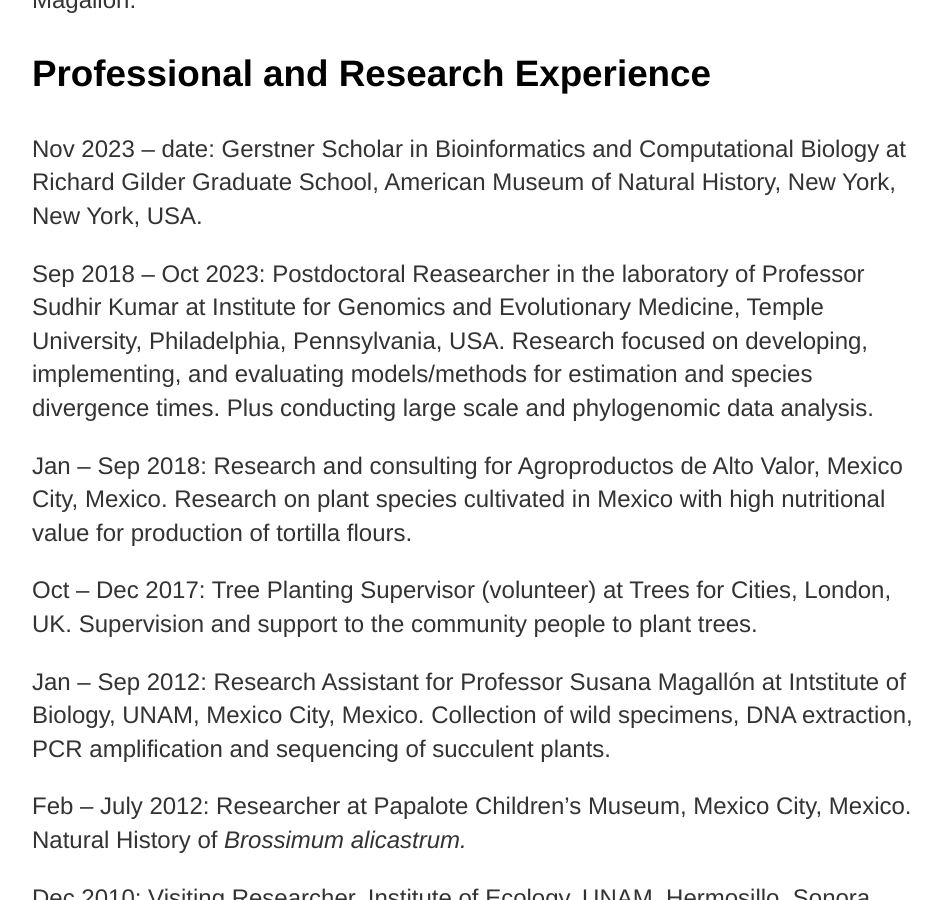
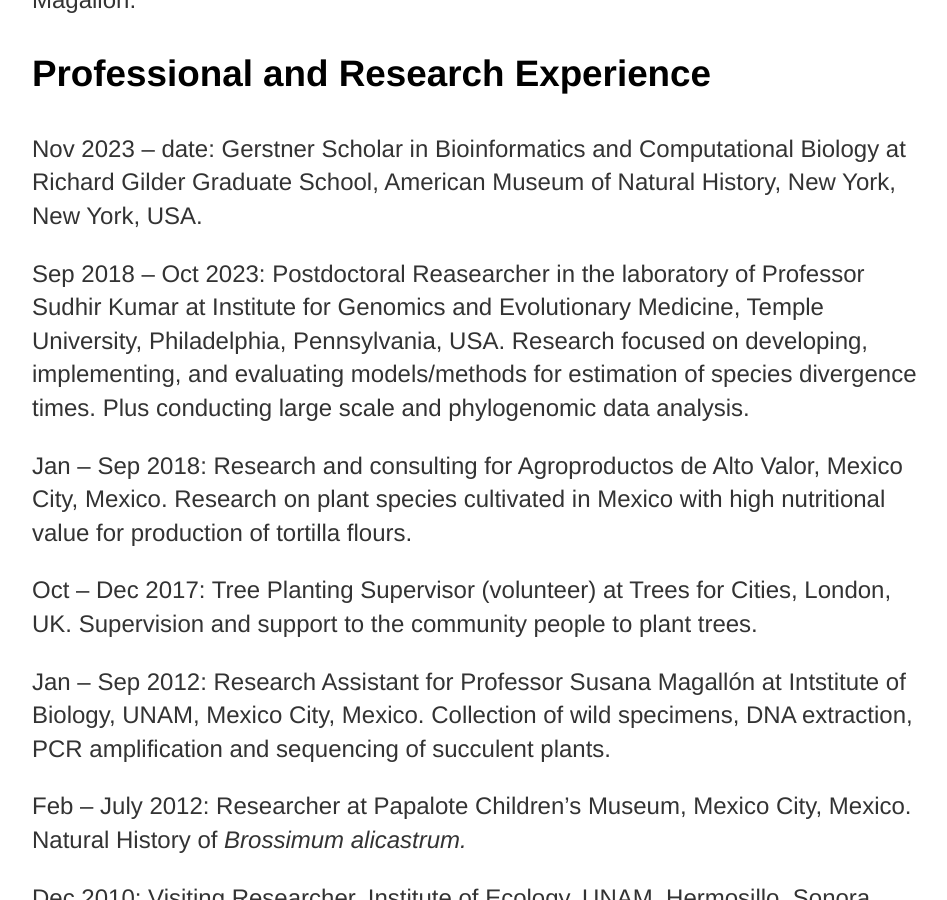
Before and after one commit to josebarbamontoya/josebarbamontoya.github.io, a Jekyll site: the page built from about/index.html, in a window 1280 px wide and 900 px high, scrolled down 1437 px. Shown: the whole window, without its empty margins (160-1107 px from the left). Built offline with Jekyll 4.4.1, drawn with Linux system fonts in a browser that asks for light colours.

Commit message:
Update index.html

```diff
--- a/about/index.html
+++ b/about/index.html
@@ -19,7 +19,7 @@
 
 	<h3><font color="black">Professional and Research Experience</h3>
 			<p>Nov 2023 – date: Gerstner Scholar in Bioinformatics and Computational Biology at Richard Gilder Graduate School, American Museum of Natural History, New York, New York, USA.
-			<p>Sep 2018 – Oct 2023: Postdoctoral Reasearcher in the laboratory of Professor Sudhir Kumar at Institute for Genomics and Evolutionary Medicine, Temple University, Philadelphia, Pennsylvania, USA. Research focused on developing, implementing, and evaluating models/methods for estimation and species divergence times. Plus conducting large scale and phylogenomic data analysis.
+			<p>Sep 2018 – Oct 2023: Postdoctoral Reasearcher in the laboratory of Professor Sudhir Kumar at Institute for Genomics and Evolutionary Medicine, Temple University, Philadelphia, Pennsylvania, USA. Research focused on developing, implementing, and evaluating models/methods for estimation of species divergence times. Plus conducting large scale and phylogenomic data analysis.
 			<p>Jan – Sep 2018: Research and consulting for Agroproductos de Alto Valor, Mexico City, Mexico. Research on plant species cultivated in Mexico with high nutritional value for production of tortilla flours.
 			<p>Oct – Dec 2017: Tree Planting Supervisor (volunteer) at Trees for Cities, London, UK. Supervision and support to the community people to plant trees.
 			<p>Jan – Sep 2012: Research Assistant for Professor Susana Magallón at Intstitute of Biology, UNAM, Mexico City, Mexico. Collection of wild specimens, DNA extraction, PCR amplification and sequencing of succulent plants.
```
